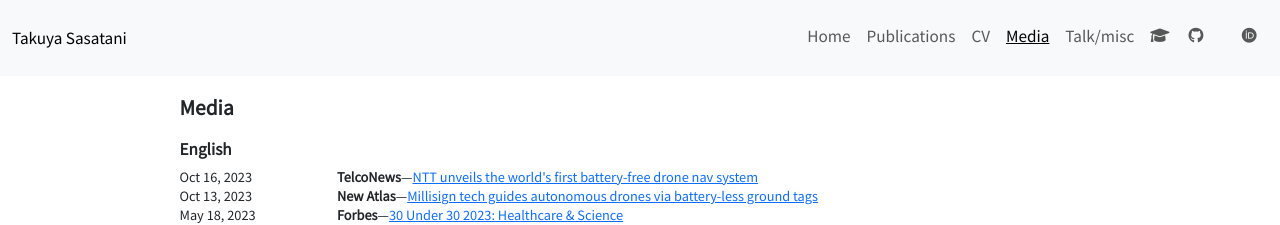
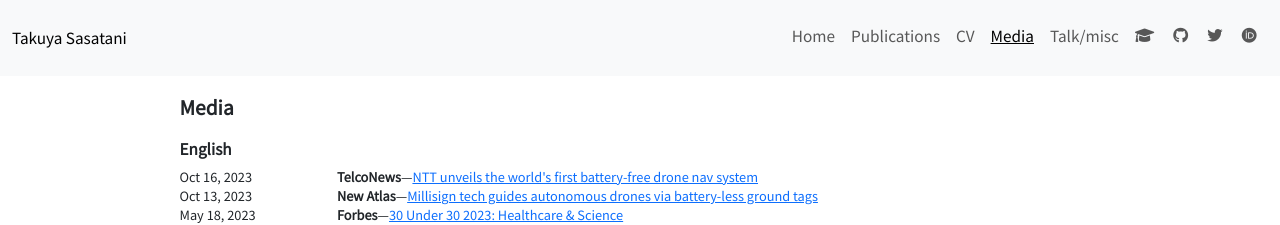
Before and after one commit to t-sasatani/t-sasatani.github.io, a Jekyll site: the page built from _pages/media.md, in a window 1280 px wide. Shown: the top 225 px of the page. Built offline with Jekyll 4.4.1, drawn with Linux system fonts in a browser that asks for light colours.

Commit message:
revert twitter icon

```diff
--- a/_layouts/default.html
+++ b/_layouts/default.html
@@ -56,7 +56,7 @@
             </li>
             <li class="nav-item">
               <a class="nav-link" href="https://x.com/takuyasasatani" target="_blank" aria-label="X">
-                <i class="fab fa-x-twitter"></i>&thinsp;
+                <i class="fab fa-twitter"></i>&thinsp;
               </a>
             </li>
             <li class="nav-item">
```
